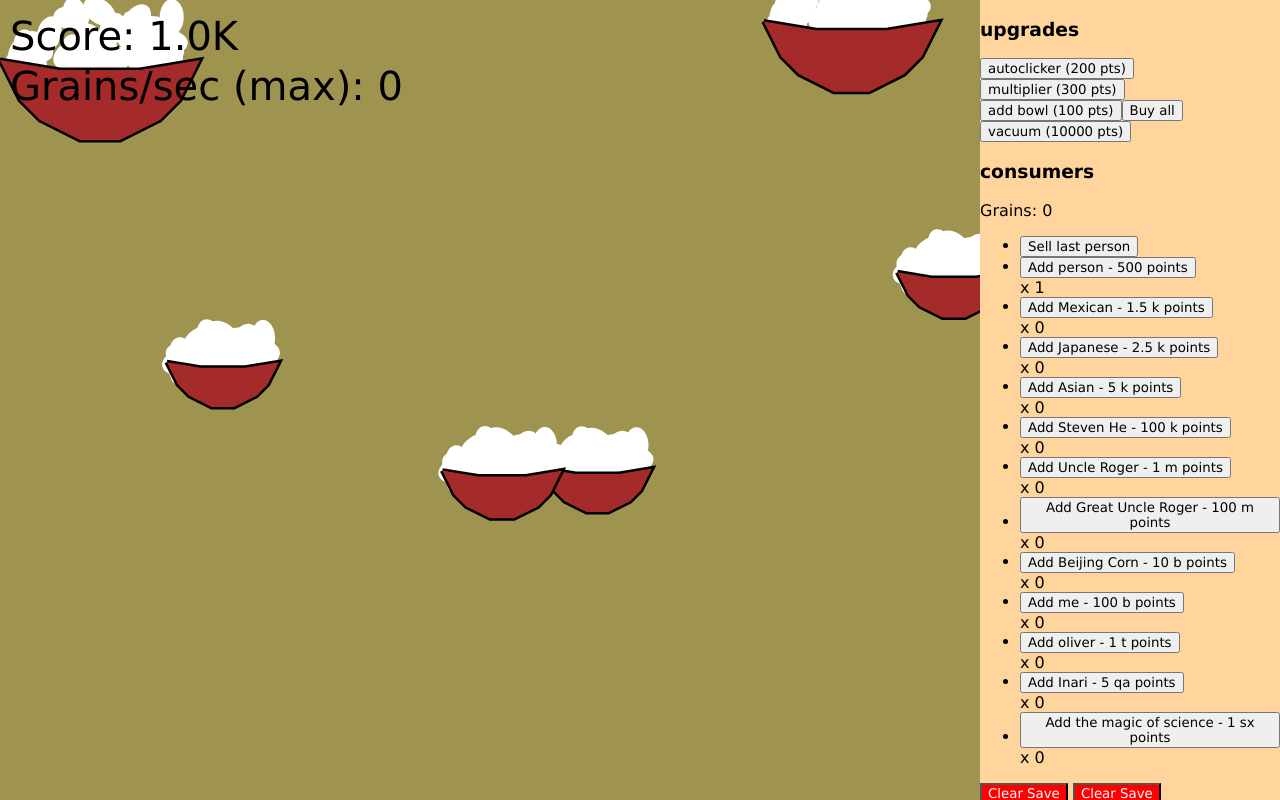
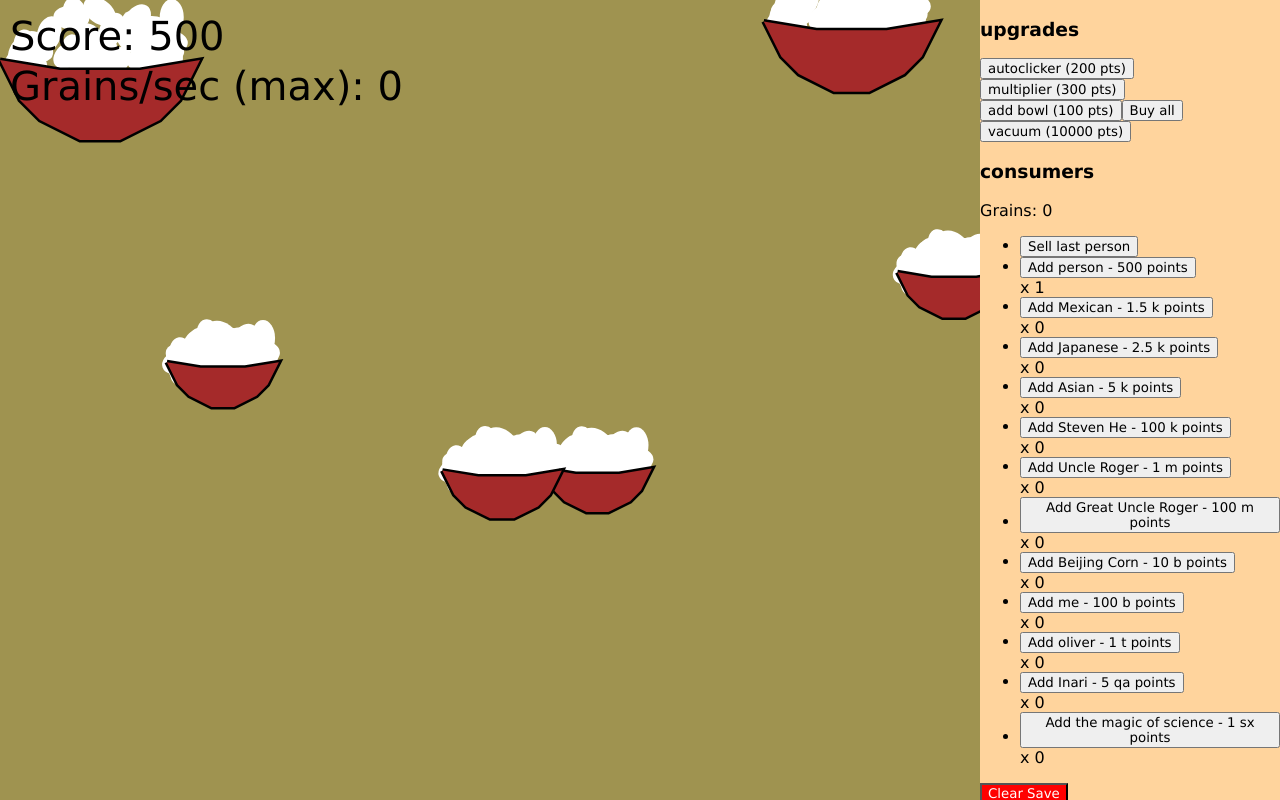
Before and after one commit to EhogGawlic/Chicken-nuggets, a plain HTML site: page index.html in a window 1280 px wide. Both pictures are taken after a click on the button "Sell last person". Drawn offline with Linux system fonts and the light colour scheme.

Commit message:
added some functionality with sell button, removed duplicate clear button

```diff
--- a/index.html
+++ b/index.html
@@ -35,7 +35,6 @@
         </ul>
       </div>
       <button id="clear" onclick="clearSave()" style="background-color: red; color: white;">Clear Save</button>
-      <button id="clear" onclick="clearSave()" style="background-color: red; color: white;">Clear Save</button>
     </div>
     <script src="main.js"></script>
   </body>
--- a/main.js
+++ b/main.js
@@ -100,7 +100,7 @@ let people = [
 let grains = 0;
 const spds = [
   50, 100, 200, 500, 10000, 100000, 1000000, 10000000, 1000000000, 10000000000,
-  5000000000000000, 2500000000000000000,
+  5000000000000000, 25000000000000000,
 ];
 let sbowlamt = 5;
 // Save/Load functions
@@ -541,6 +541,10 @@ document.getElementById("buy12").addEventListener("click", () => {
 });
 document.getElementById("sell").addEventListener("click", () => {
   const person = people.shift();
+  const pid = spds.indexOf(person.speed)
+    document.getElementById("amtppl" + pid).innerText =
+      parseFloat(document.getElementById("amtppl" + pid).innerText) + 1;
+
   score += 500;
 });
 function run() {
```
